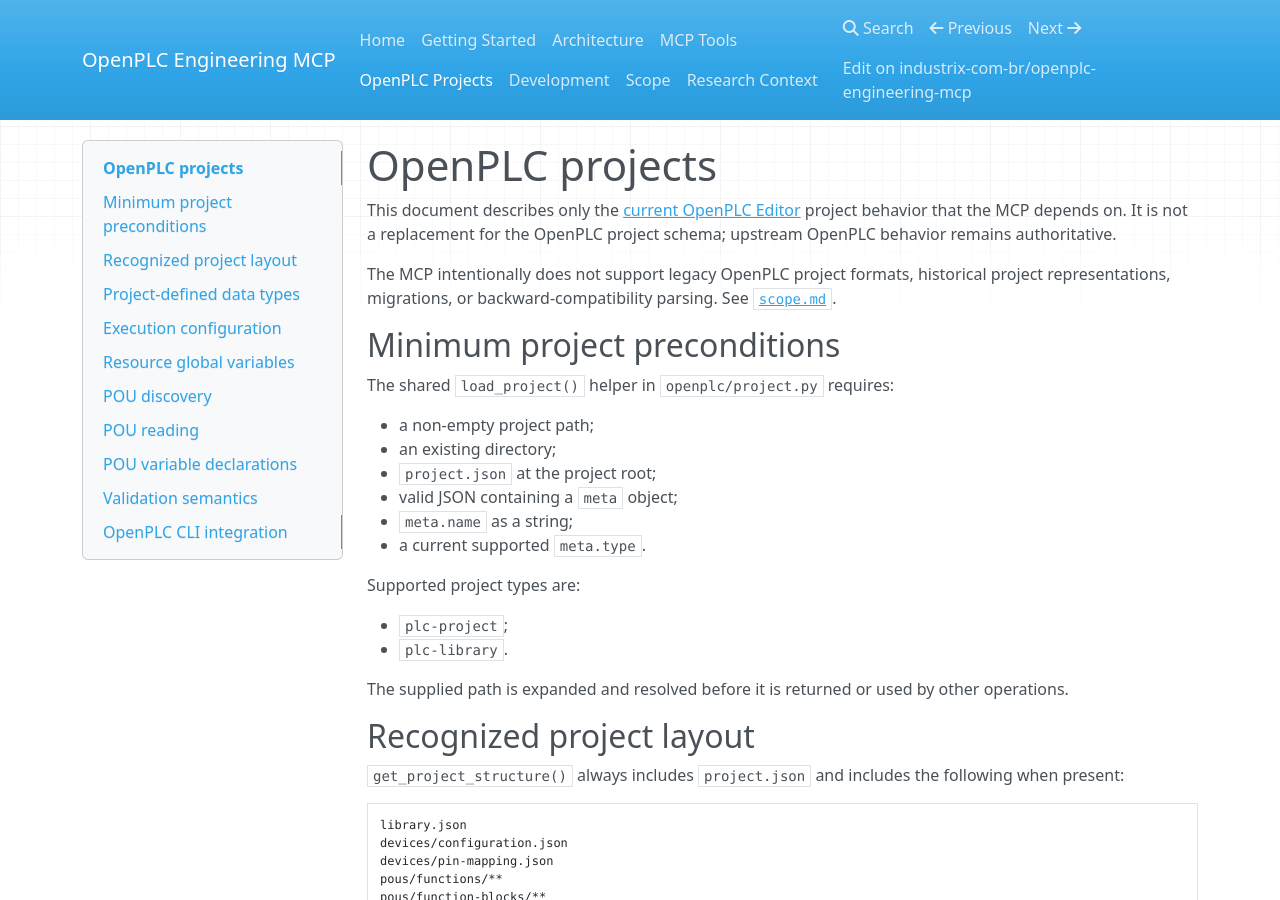
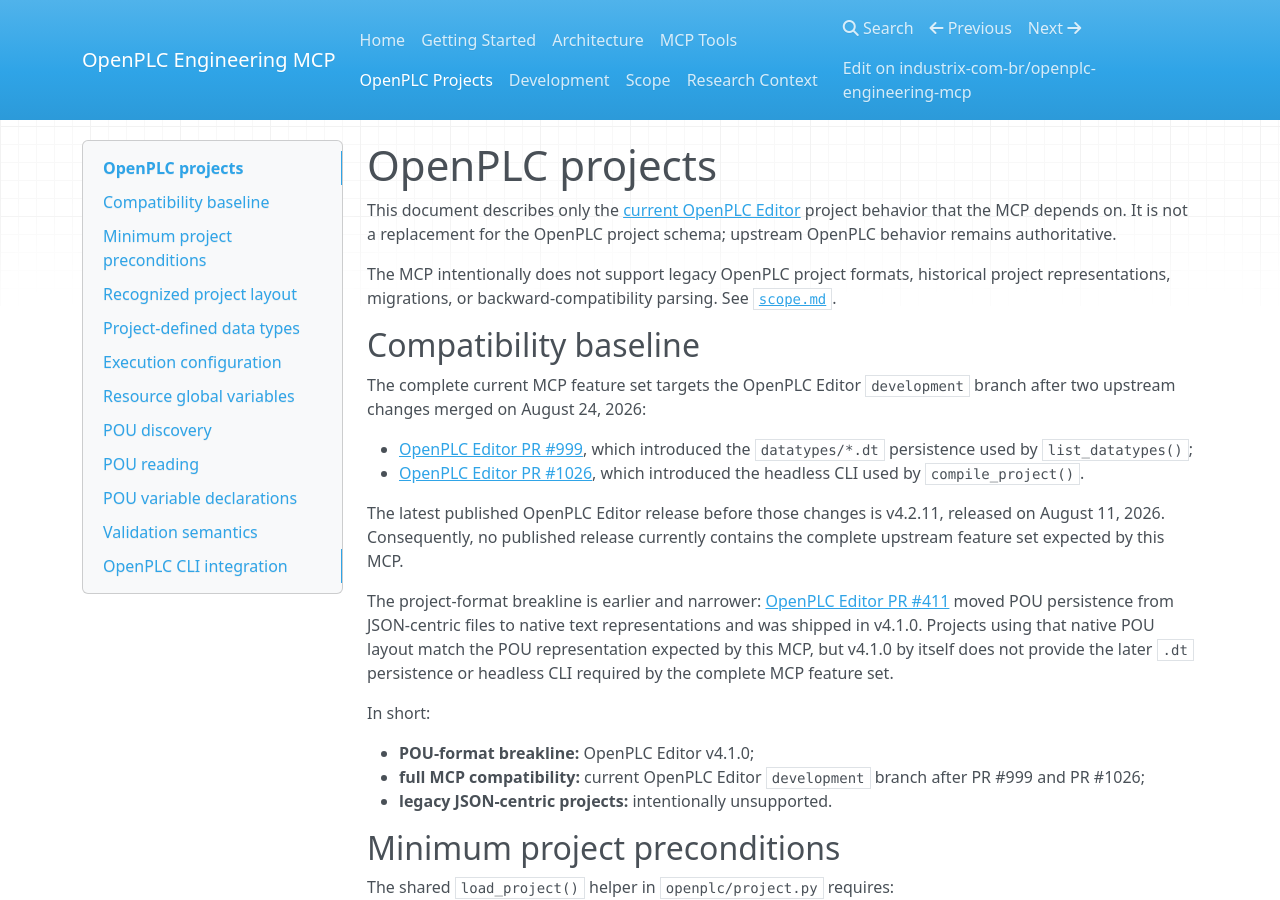
Before and after one commit to industrix-com-br/openplc-engineering-mcp, an MkDocs documentation site: the page built from docs/openplc-projects.md, in a window 1280 px wide and 900 px high. Built offline with MkDocs 1.6.1, drawn with Linux system fonts in a browser that asks for light colours; nearby versions of some CDN libraries.

Commit message:
docs: document OpenPLC format compatibility breakline

```diff
--- a/docs/openplc-projects.md
+++ b/docs/openplc-projects.md
@@ -3,6 +3,23 @@
 This document describes only the [current OpenPLC Editor](https://github.com/Autonomy-Logic/openplc-editor) project behavior that the MCP depends on. It is not a replacement for the OpenPLC project schema; upstream OpenPLC behavior remains authoritative.
 
 The MCP intentionally does not support legacy OpenPLC project formats, historical project representations, migrations, or backward-compatibility parsing. See [`scope.md`](scope.md).
+
+## Compatibility baseline
+
+The complete current MCP feature set targets the OpenPLC Editor `development` branch after two upstream changes merged on August 24, 2026:
+
+- [OpenPLC Editor PR #999](https://github.com/Autonomy-Logic/openplc-editor/pull/999), which introduced the `datatypes/*.dt` persistence used by `list_datatypes()`;
+- [OpenPLC Editor PR #1026](https://github.com/Autonomy-Logic/openplc-editor/pull/1026), which introduced the headless CLI used by `compile_project()`.
+
+The latest published OpenPLC Editor release before those changes is v4.2.11, released on August 11, 2026. Consequently, no published release currently contains the complete upstream feature set expected by this MCP.
+
+The project-format breakline is earlier and narrower: [OpenPLC Editor PR #411](https://github.com/Autonomy-Logic/openplc-editor/pull/411) moved POU persistence from JSON-centric files to native text representations and was shipped in v4.1.0. Projects using that native POU layout match the POU representation expected by this MCP, but v4.1.0 by itself does not provide the later `.dt` persistence or headless CLI required by the complete MCP feature set.
+
+In short:
+
+- **POU-format breakline:** OpenPLC Editor v4.1.0;
+- **full MCP compatibility:** current OpenPLC Editor `development` branch after PR #999 and PR #1026;
+- **legacy JSON-centric projects:** intentionally unsupported.
 
 ## Minimum project preconditions
 
```
